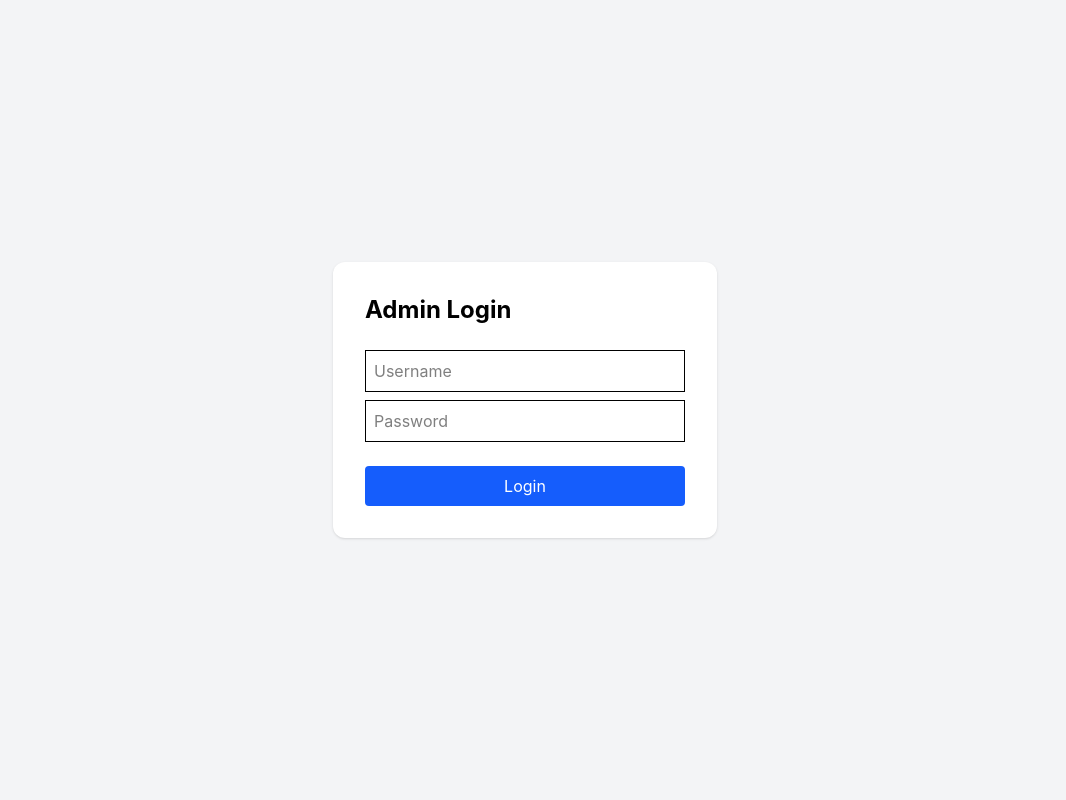
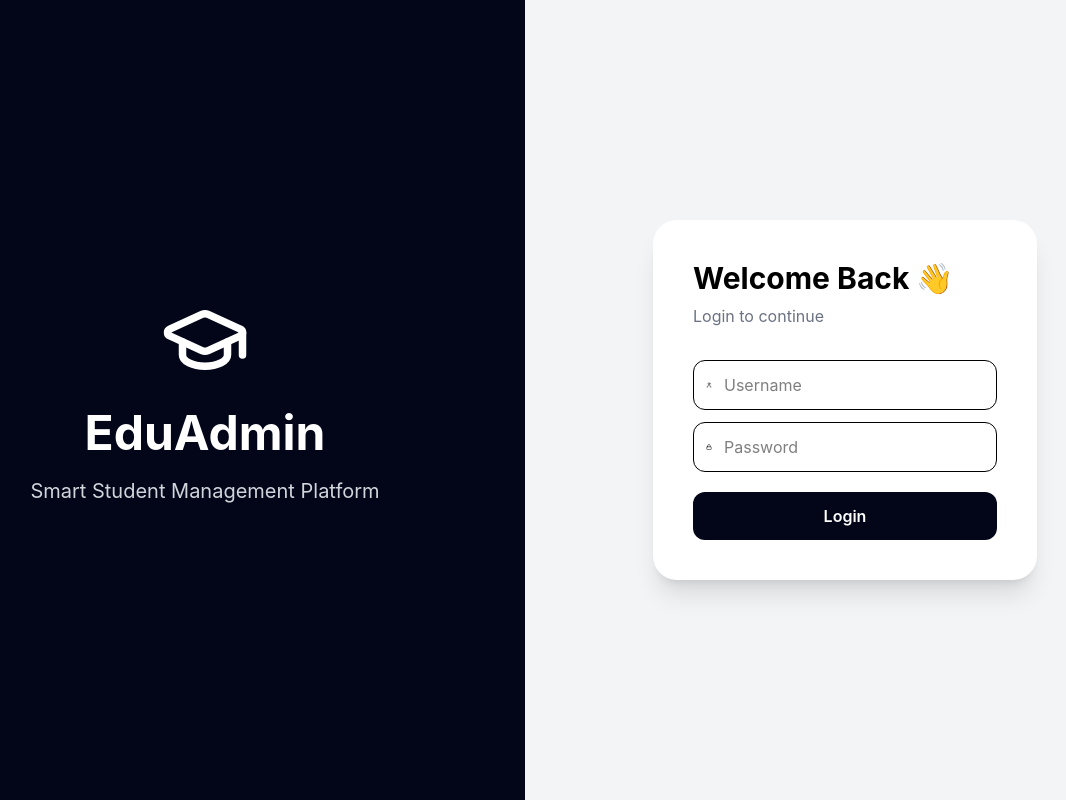
Before and after one commit to Rohitmesta/student-management-system, a React (Vite) app in the folder frontend/: page /login in a window 1280 px wide. Shown: the whole page, without its empty margins (115-1181 px from the left). Built offline with nearby package versions, Linux system fonts and the light colour scheme.

Commit message:
Redesigned login page UI

```diff
--- a/frontend/src/pages/Login.tsx
+++ b/frontend/src/pages/Login.tsx
@@ -3,6 +3,13 @@ import { useForm } from "react-hook-form";
 import { zodResolver } from "@hookform/resolvers/zod";
 
 import { useNavigate } from "react-router-dom";
+
+import {
+    GraduationCap,
+    Lock,
+    User
+} from "lucide-react";
+
 
 import { loginSchema } from "../schemas/loginSchema";
 
@@ -11,22 +18,29 @@ import type { LoginForm } from "../schemas/loginSchema";
 import { login } from "../api/authApi";
 
 
+
 function Login() {
 
 
     const navigate = useNavigate();
 
 
+
     const {
+
         register,
+
         handleSubmit,
+
         formState: { errors }
+
     } = useForm<LoginForm>({
 
         resolver:
             zodResolver(loginSchema)
 
     });
+
 
 
 
@@ -42,13 +56,12 @@ function Login() {
                 await login(data);
 
 
-            console.log(response);
-
 
             localStorage.setItem(
                 "accessToken",
                 response.accessToken
             );
+
 
 
             localStorage.setItem(
@@ -57,7 +70,9 @@ function Login() {
             );
 
 
+
             navigate("/dashboard");
+
 
 
         } catch (error) {
@@ -67,7 +82,7 @@ function Login() {
 
 
             alert(
-                "Login failed"
+                "Invalid username or password"
             );
 
 
@@ -78,24 +93,88 @@ function Login() {
 
 
 
+
+
+
+
     return (
 
-        <div className="min-h-screen flex items-center justify-center bg-gray-100">
+        <div className="min-h-screen flex bg-gray-100">
+
+
+
+            <div className="hidden md:flex w-1/2 bg-slate-950 text-white flex-col justify-center items-center p-10">
+
+
+
+                <GraduationCap size={90} />
+
+
+
+                <h1 className="text-5xl font-bold mt-6">
+
+                    EduAdmin
+
+                </h1>
+
+
+
+                <p className="text-gray-300 text-xl mt-5 text-center">
+
+                    Smart Student Management Platform
+
+                </p>
+
+
+
+            </div>
+
+
+
+
+
+
+
+            <div className="flex flex-1 justify-center items-center">
+
 
 
                 <form
-                onSubmit={handleSubmit(submit)}
 
-                className="bg-white p-8 rounded-xl shadow w-96"
+                    onSubmit={
+                        handleSubmit(submit)
+                    }
+
+                    className="bg-white w-96 rounded-3xl shadow-xl p-10"
+
                 >
 
 
-                <h1 className="text-2xl font-bold mb-6">
 
-                    Admin Login
+                    <h2 className="text-3xl font-bold">
 
-                </h1>
+                        Welcome Back 👋
 
+                    </h2>
+
+
+
+                    <p className="text-gray-500 mt-2 mb-8">
+
+                        Login to continue
+
+                    </p>
+
+
+
+
+
+
+
+                    <div className="border rounded-xl flex items-center px-3 mb-2">
+
+
+                        <User size={20}/>
 
 
                         <input
@@ -104,17 +183,32 @@ function Login() {
 
                             placeholder="Username"
 
-                    className="border p-2 w-full mb-2"
+                            className="p-3 outline-none flex-1"
 
                         />
 
 
-                <p className="text-red-500">
+                    </div>
+
+
+
+                    <p className="text-red-500 text-sm mb-3">
 
                         {errors.username?.message}
 
                     </p>
 
+
+
+
+
+
+
+
+                    <div className="border rounded-xl flex items-center px-3 mb-2">
+
+
+                        <Lock size={20}/>
 
 
                         <input
@@ -125,12 +219,17 @@ function Login() {
 
                             placeholder="Password"
 
-                    className="border p-2 w-full mb-2"
+                            className="p-3 outline-none flex-1"
 
                         />
 
 
-                <p className="text-red-500">
+                    </div>
+
+
+
+
+                    <p className="text-red-500 text-sm mb-5">
 
                         {errors.password?.message}
 
@@ -138,18 +237,32 @@ function Login() {
 
 
 
+
+
+
+
                     <button
 
-                    className="bg-blue-600 text-white w-full p-2 rounded mt-4"
+                        className="bg-slate-950 text-white w-full p-3 rounded-xl font-semibold hover:bg-slate-800"
 
                     >
 
+
                         Login
+
 
                     </button>
 
 
+
+
                 </form>
+
+
+
+            </div>
+
+
 
 
         </div>
@@ -159,4 +272,5 @@ function Login() {
 }
 
 
+
 export default Login;
```
Lines whose indentation alone changed are shown as unchanged.
